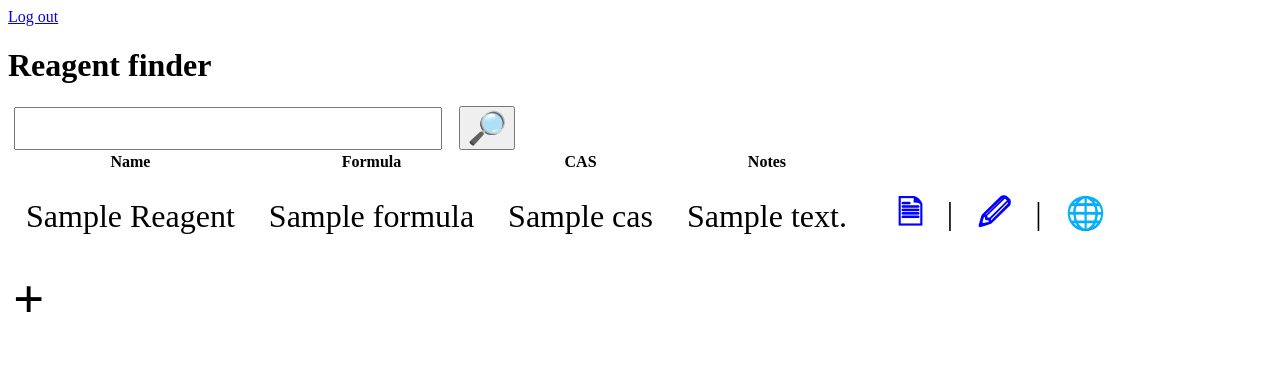
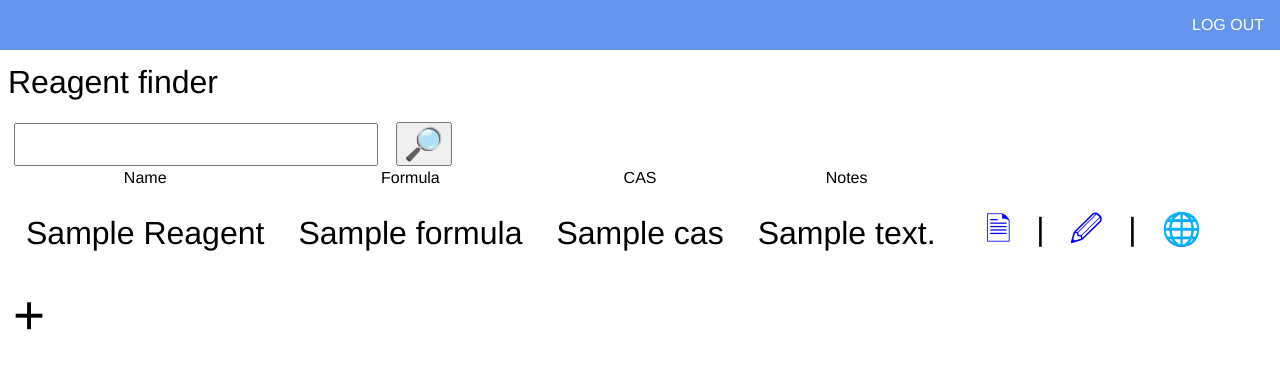
Before and after one commit to draulpozas/labdb2, a Symfony app: template templates/reagent/index.html.twig in a window 1280 px wide. Shown: the top 369 px of the page. Run offline with Twig, Linux system fonts and the light colour scheme; the template is opened without the code that fills it: most values are stand-ins (such as "Sample title", 1, 10 or a date in 2020); some libraries are stand-ins or nearby versions.

Commit message:
improved looks

```diff
--- a/public/css/style.css
+++ b/public/css/style.css
@@ -1,3 +1,35 @@
+* {
+    font-family: Helvetica, Arial, sans-serif;
+    font-weight: lighter;
+}
+body {
+    margin-top: 4em;
+}
+
+header {
+    position: absolute;
+    top: 0;
+    left: 0;
+    background-color: cornflowerblue;
+    color: white;
+    margin: 0;
+    /* padding: 1em; */
+    width: 100%;
+    text-transform: uppercase;
+}
+header a {
+    display: inline-block;
+    color: inherit;
+    text-decoration: none;
+    padding: 1em;
+}
+header a:hover {
+    background-color: #ffffff22;
+}
+#logout {
+    float: right;
+}
+
 #finder * {
     font-size: 2rem;
     margin: 0 .2em;
@@ -31,18 +63,26 @@
     padding: 0 .5em;
 }
 
-#resultsTable a {
+.action {
+    font-size: 2rem;
+    padding: 0 .5em;
     display: inline-block;
     padding: .5em;
     text-decoration: none;
     font-weight: bolder;
     color: blue;
 }
-#resultsTable a:visited {
+.action:visited {
     color: blue;
 }
-#resultsTable a:hover {
+.action:hover {
     background-color: lightgray;
+}
+
+button.delete, button.save {
+    min-width: 3rem;
+    float: left;
+    font-size: 2rem;
 }
 
 .reagentname {
@@ -65,3 +105,7 @@
 #newReagentLink:hover {
     background-color: lightgray;
 }
+
+form[name="reagent"] input, select {
+    margin: .3em .2em;
+}
--- a/public/js/finder.js
+++ b/public/js/finder.js
@@ -27,7 +27,7 @@ function find() {
             appendTd(rgt.formula, tr);
             appendTd(rgt.cas, tr);
             appendTd(rgt.notes, tr);
-            appendTd(`<a href="${rgt.id}">🗎</a> | <a href="${rgt.id}/edit">🖉</a> | <a href="https://www.commonchemistry.org/ChemicalDetail.aspx?ref=${rgt.cas}" target="_blank">🌐</a>`, tr);
+            appendTd(`<a class="action" href="${rgt.id}">🗎</a> | <a class="action" href="${rgt.id}/edit">🖉</a> | <a class="action" href="https://www.commonchemistry.org/ChemicalDetail.aspx?ref=${rgt.cas}" target="_blank">🌐</a>`, tr);
             table.appendChild(tr);
         });
     }
--- a/templates/app.html.twig
+++ b/templates/app.html.twig
@@ -1,4 +1,4 @@
 {% extends "base.html.twig" %}
 {% block header %}
-    <header><a href="/logout">Log out</a></header>
+    <header>{% block headerlinks %}{% endblock %}<a id="logout" href="/logout">Log out</a></header>
 {% endblock %}
--- a/templates/base.html.twig
+++ b/templates/base.html.twig
@@ -3,7 +3,9 @@
     <head>
         <meta charset="UTF-8">
         <title>{% block title %}Welcome!{% endblock %}</title>
-        {% block stylesheets %}{% endblock %}
+        {% block stylesheets %}
+            <link rel="stylesheet" href="{{ asset('css/style.css') }}">
+        {% endblock %}
         {% block scripts %}{% endblock %}
     </head>
     <body>
--- a/templates/reagent/_delete_form.html.twig
+++ b/templates/reagent/_delete_form.html.twig
@@ -1,5 +1,5 @@
 <form method="post" action="{{ path('reagent_delete', {'id': reagent.id}) }}" onsubmit="return confirm('Are you sure you want to delete this item?');">
     <input type="hidden" name="_method" value="DELETE">
     <input type="hidden" name="_token" value="{{ csrf_token('delete' ~ reagent.id) }}">
-    <button class="btn">Delete</button>
+    <button class="btn delete">🗑</button>
 </form>
--- a/templates/reagent/_form.html.twig
+++ b/templates/reagent/_form.html.twig
@@ -1,4 +1,4 @@
 {{ form_start(form) }}
     {{ form_widget(form) }}
-    <button class="btn">{{ button_label|default('Save') }}</button>
+    <button class="btn save">{{ button_label|default('🖫') }}</button>
 {{ form_end(form) }}
--- a/templates/reagent/index.html.twig
+++ b/templates/reagent/index.html.twig
@@ -1,9 +1,6 @@
 {% extends 'app.html.twig' %}
 
 {% block title %}Reagent finder{% endblock %}
-{% block stylesheets %}
-    <link rel="stylesheet" href="{{ asset('css/style.css') }}">
-{% endblock %}
 {% block scripts %}
     <script src="{{ asset('js/finder.js') }}"></script>
 {% endblock %}
@@ -42,7 +39,7 @@
                 <td>{{ reagent.secure ? 'Yes' : 'No' }}</td> #}
                 <td>{{ reagent.notes }}</td>
                 <td>
-                    <a href="{{ path('reagent_show', {'id': reagent.id}) }}">🗎</a> | <a href="{{ path('reagent_edit', {'id': reagent.id}) }}">🖉</a> | <a href="https://www.commonchemistry.org/ChemicalDetail.aspx?ref={{ reagent.cas }}" target="_blank">🌐</a>
+                    <a class="action" href="{{ path('reagent_show', {'id': reagent.id}) }}">🗎</a> | <a class="action" href="{{ path('reagent_edit', {'id': reagent.id}) }}">🖉</a> | <a class="action" href="https://www.commonchemistry.org/ChemicalDetail.aspx?ref={{ reagent.cas }}" target="_blank">🌐</a>
                 </td>
             </tr>
         {% else %}
--- a/templates/reagent/new.html.twig
+++ b/templates/reagent/new.html.twig
@@ -2,10 +2,11 @@
 
 {% block title %}New Reagent{% endblock %}
 
+{% block headerlinks %}<a href="{{ path('reagent_index') }}">🡠</a>{% endblock %}
 {% block body %}
+
     <h1>Create new Reagent</h1>
 
     {{ include('reagent/_form.html.twig') }}
 
-    <a href="{{ path('reagent_index') }}">back to list</a>
 {% endblock %}
--- a/templates/security/login.html.twig
+++ b/templates/security/login.html.twig
@@ -3,6 +3,7 @@
 {% block title %}Log in!{% endblock %}
 
 {% block body %}
+<header><a>LabDB</a></header>
 <form method="post">
     {% if error %}
         <div class="alert alert-danger">{{ error.messageKey|trans(error.messageData, 'security') }}</div>
```
Also changed, not shown: templates/reagent/edit.html.twig (+2 -6 lines), templates/reagent/show.html.twig (+12 -12 lines).
